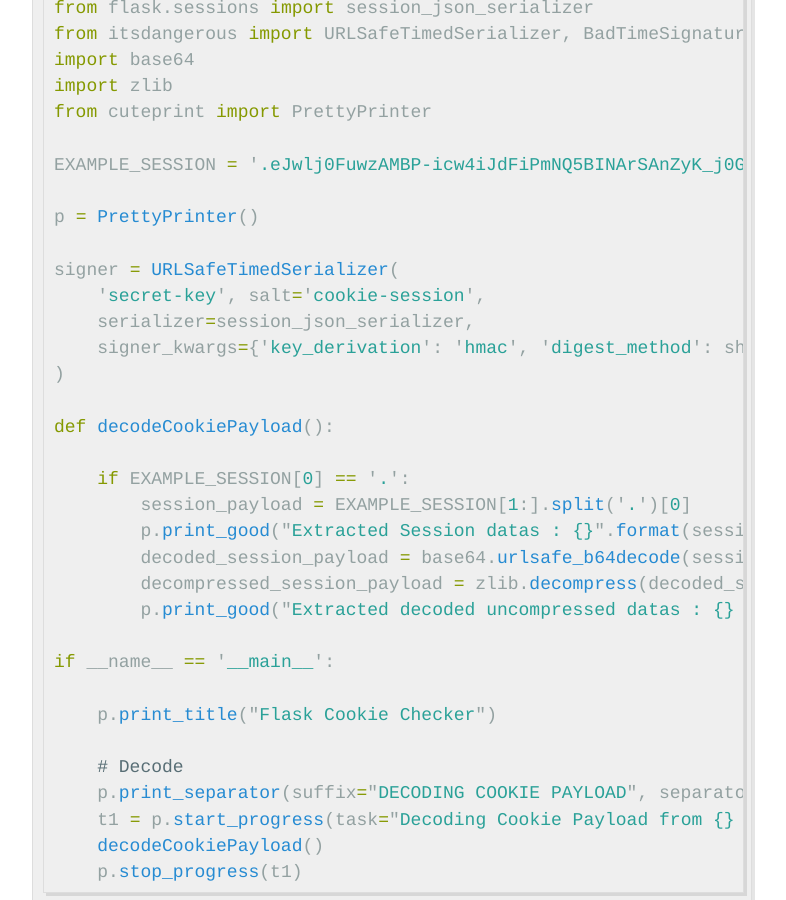
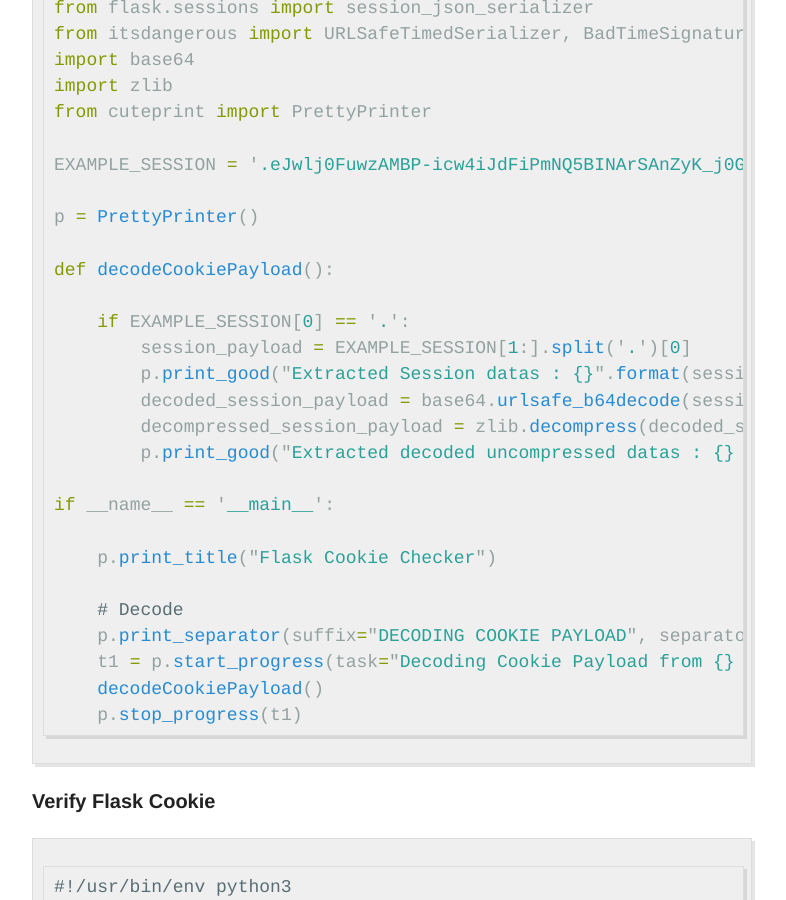
Before and after one commit to terryvogelsang/terryvogelsang.github.io, a Jekyll site: the page built from _posts/2018-04-22-MITRECTF2018-my-flask-app.md, in a window 1280 px wide and 900 px high, scrolled down 7319 px. Shown: the whole window, without its empty margins (248-1034 px from the left). Built offline with Jekyll 4.4.1, drawn with Linux system fonts in a browser that asks for light colours.

```diff
--- a/_posts/2018-04-22-MITRECTF2018-my-flask-app.md
+++ b/_posts/2018-04-22-MITRECTF2018-my-flask-app.md
@@ -145,12 +145,6 @@
 
 p = PrettyPrinter()
 
-signer = URLSafeTimedSerializer(
-    'secret-key', salt='cookie-session',
-    serializer=session_json_serializer,
-    signer_kwargs={'key_derivation': 'hmac', 'digest_method': sha512}
-)
-
 def decodeCookiePayload():
 
     if EXAMPLE_SESSION[0] == '.':
```
